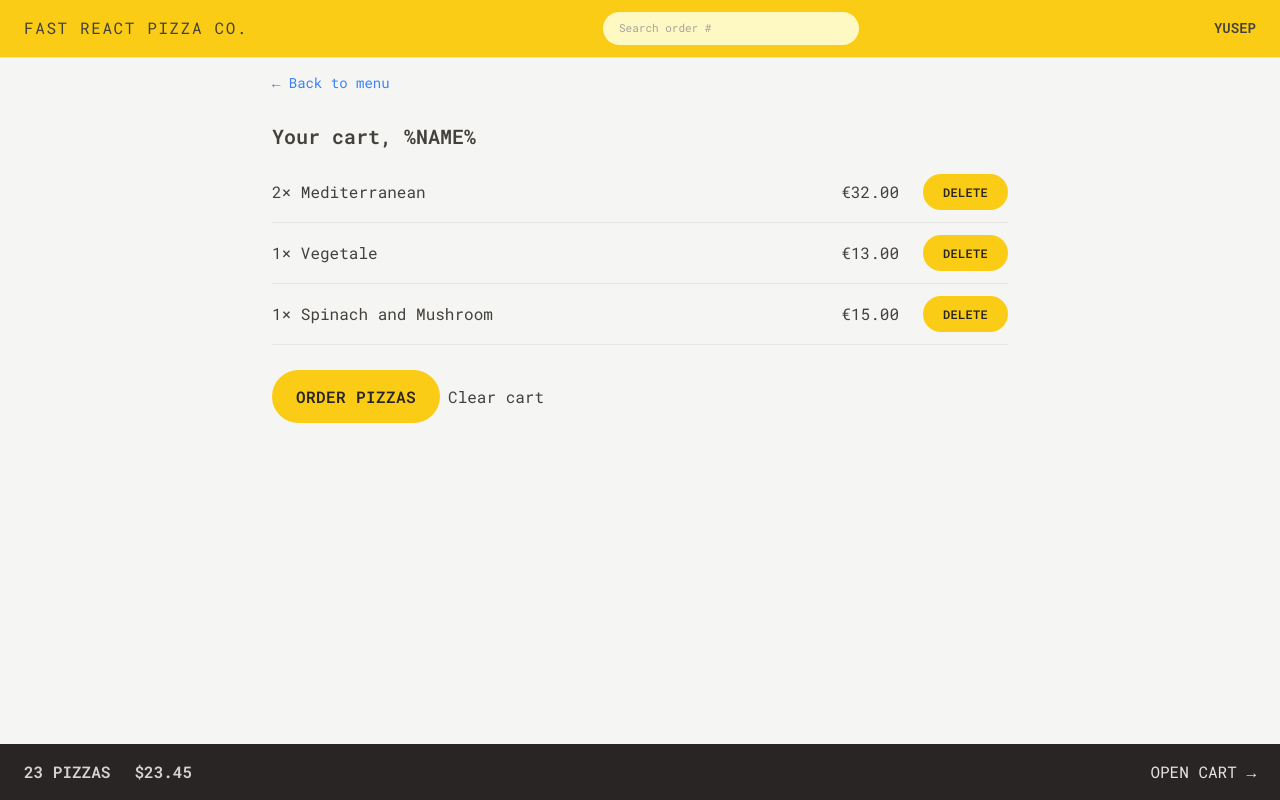
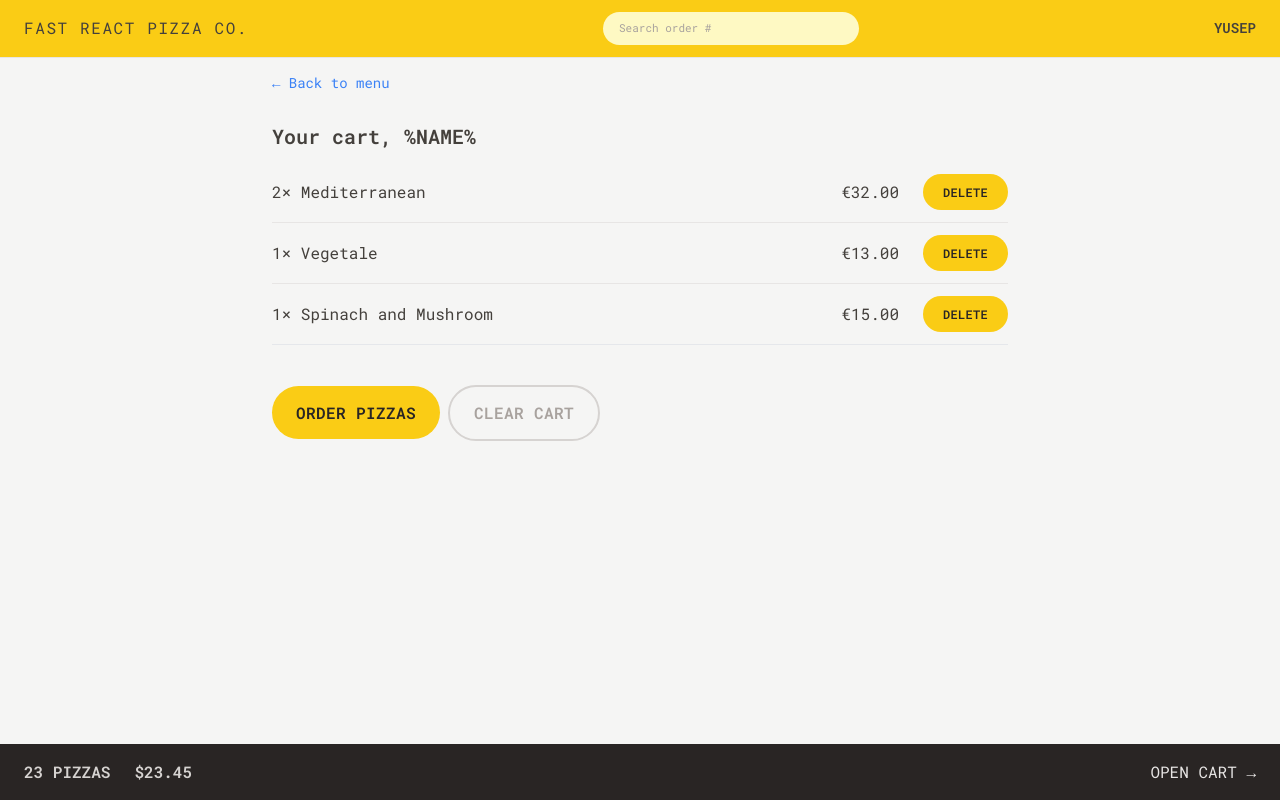
Before and after one commit to JoseAlbDR/react-pizza-shop, a React (Vite) app: page /cart in a window 1280 px wide. Built offline with nearby package versions, Linux system fonts and the light colour scheme.

Commit message:
feat: style Clear Cart button add new type secondary to Button component

```diff
--- a/src/ui/Button.jsx
+++ b/src/ui/Button.jsx
@@ -7,6 +7,8 @@ function Button({ children, disabled, to, type }) {
   const styles = {
     primary: base + ' px-4 py-3 md:px-6 md:py-4',
     small: base + ' py-2 md:px-5 md:py-2.5 px-4 text-xs',
+    secondary:
+      'rounded-full font-semibold uppercase tracking-wide text-stone-400 transition-colors duration-300 hover:bg-stone-300 focus:bg-stone-300 focus:outline-none focus:ring focus:ring-stone-200 focus:ring-offset-2 disabled:cursor-not-allowed border-2 border-stone-300 px-4 py-2.5 md:px-6 md:py-3.5 hover:text-stone-800 focus:text-stone-800',
   };
 
   if (to)
```
